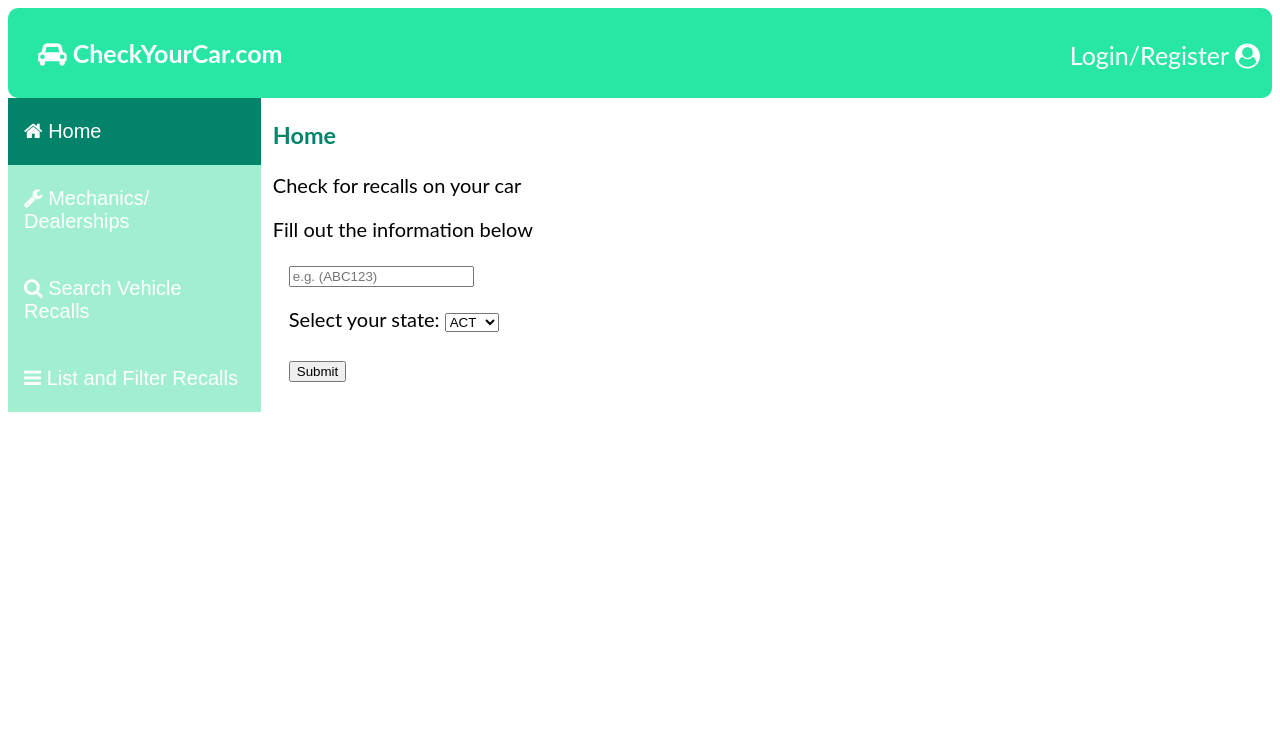
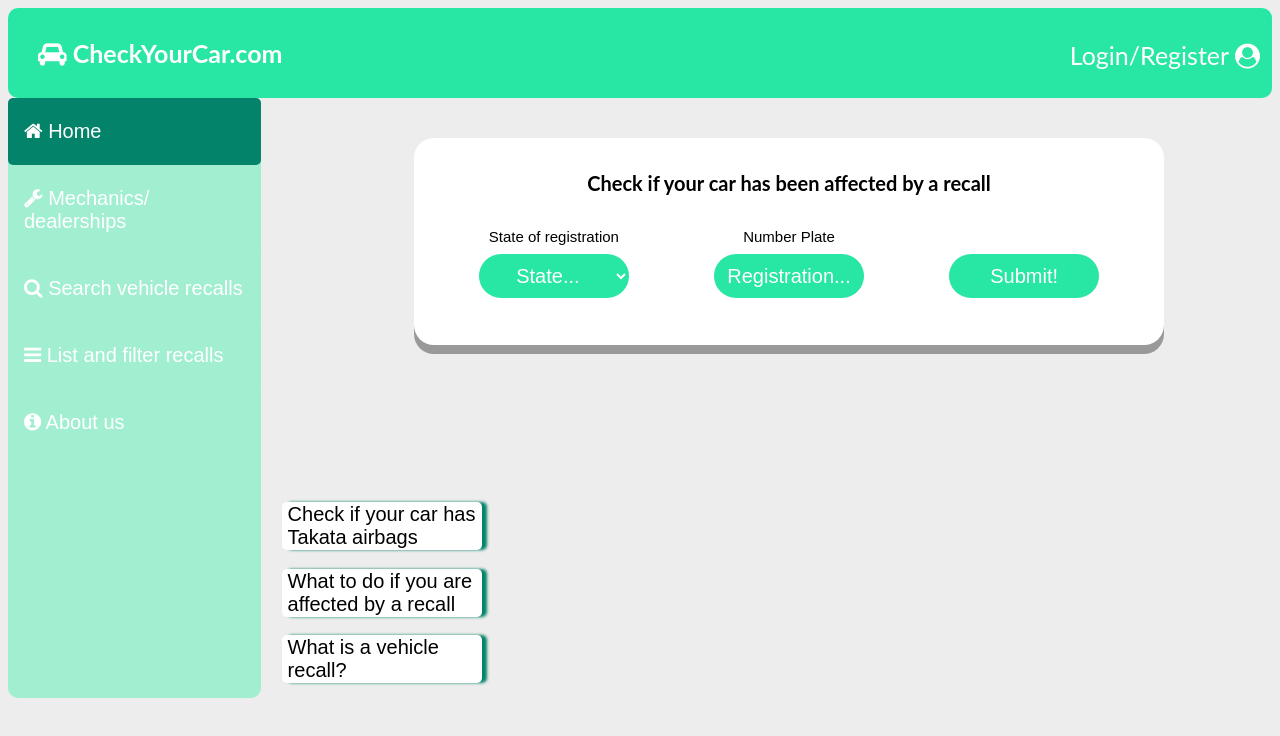
Before and after one commit to Keytel3/databasebois, a plain HTML site: page CYCBase.html in a window 1280 px wide. Drawn offline with Linux system fonts and the light colour scheme.

Commit message:
Add files via upload

```diff
--- a/CYCBase.html
+++ b/CYCBase.html
@@ -25,12 +25,13 @@ loginbutton{
 }
 .tab {
     float: left;
-    border: none;
+    border: 7pt;
+    border-collapse: separate;
     color: white;
     background-color: #a1efd0;
     width: 20%;
-    height: 300%;
-    border-radius: 100px;
+    height: 600px;
+    border-radius: 10px;
     font-size: 100%;
   }
 .tab button {
@@ -53,13 +54,44 @@ loginbutton{
   background-color: rgb(3, 131, 105);
 }
 .tabcontent {
-  float: left;
-  padding: 0px 12px;
-  border: none;
-  width: 70%;
-  border-left: none;
-  height: 300px;
+  padding: 0px 0px;
+  color: rgb(0, 0, 0);
+  background-color: #ffffff;
+  width: 750px;
+  height: fit-content;
+  border-radius: 20px;
+  margin: 30px;
+  font-size: 100%;
+  box-shadow: 0 9px #999;
+  display: flex;
+  position: fixed;
+  left: 30%;
+  margin-top: 40px;
+  text-align: center;
+  padding: 5pt;
 }
+.button {
+  border: 20px;
+  border-color: rgb(61, 61, 61);
+  color: black;
+  text-align: left;
+  cursor: pointer;
+  background-color: white;
+  box-shadow: 5px 0 3px  rgb(3, 131, 105);
+  white-space: normal;
+  width: 200px;
+  font-size: 100%;
+  margin: 10px;
+  margin-left: 0;
+}
+.selectionWrapper {
+  border-radius: 36px;
+  display: inline-block;
+  overflow: hidden;
+  background-color: #28e6a3;
+  border: 1px;
+}
+
 </style>
 <h1><i class="fa fa-car"></i> CheckYourCar.com</h1>
 
@@ -72,62 +104,91 @@ loginbutton{
         </div>
     <!--Establish tabs-->
     <div class="tab">
-        <button class ="tablinks" onclick="openTab(event, 'Home')" id="defaultOpen"><i class="fa fa-home"></i> Home</button>
-        <button class="tablinks" onclick="openTab(event, 'MechDeal')"><i class="fa fa-wrench"></i> Mechanics/ Dealerships</button>
-        <button class="tablinks" onclick="openTab(event, 'Search')"><i class="fa fa-search"></i> Search Vehicle Recalls</button>
-        <button class="tablinks" onclick="openTab(event, 'List')"><i class="fa fa-bars"></i> List and Filter Recalls</button>
+        <button class ="tablinks" onclick="openTab(event, 'Home')" id="defaultOpen"><i class="fa fa-home"></i>  Home</button>
+        <button class="tablinks" onclick="openTab(event, 'MechDeal')"><i class="fa fa-wrench"></i>  Mechanics/ dealerships</button>
+        <button class="tablinks" onclick="openTab(event, 'Search')"><i class="fa fa-search"></i>  Search vehicle recalls</button>
+        <button class="tablinks" onclick="openTab(event, 'List')"><i class="fa fa-bars"></i>  List and filter recalls</button>
+        <button class="tablinks" onclick="openTab(event, 'About')"><i class="fa fa-info-circle"></i>  About us</button>
     </div>
 
     <!--homepage-->
     <div id="Home" class="tabcontent">
-        <h3>Home</h3>
-        <p>Check for recalls on your car</p>
-        <p>Fill out the information below</p>
-
-        <form class="example" action="/action_page.php" style="padding-left:16px">
-            <input type="text" placeholder="e.g. (ABC123)" name="search2">
-
-
-          <form action="/action_page.php">
-              <p></p>
-             <label for="states">Select your state:</label>
-             <select name="states" id="states">
-              <option value="ACT">ACT</option>
-              <option value="NSW">NSW</option>
-              <option value="NT">NT</option>
-              <option value="QLD">QLD</option>
-              <option value="SA">SA</option>
-              <option value="TAS">TAS</option>
-              <option value="VIC">VIC</option>
-              <option value="WA">WA</option>
-             </select>
-             <br><br>
-             <input type="submit" value="Submit">
-           </form>
-      </div>
+        <h4>Check if your car has been affected by a recall</h4>
+        <button class="comment">State of registration</button>
+        <button class="comment">Number Plate</button>
+        <button class="comment"> </button>
+        <select class="selectionbox">
+          <option value="" disabled selected hidden>State...</option>
+          <option>ACT</option>
+          <option>NSW</option>
+          <option>NT</option>
+          <option>QLD</option>
+          <option>SA</option>
+          <option>TAS</option>
+          <option>VIC</option>
+          <option>WA</option>
+        </select>
+        <input type="text" id="inputbox" placeholder="Registration..."/>
+        <button class="button3">Submit!</button>
+    </div>
 
     <!--Mechanics and Dealerships-->
     <div id="MechDeal" class="tabcontent">
         <h3>Mechanics/Dealerships</h3>
         <p>Enter your post code to find a mechanic</p>
         <p>or dealership near you</p>
-        <form class="example" action="/action_page.php" style="padding-left:16px">
-            <input type="text" placeholder="Postcode" name="search2">
-
+        <input type="text" id="inputbox" placeholder="Postcode..."/>
+        <p></p>
       </div>
 
     <!--Search Recalls-->
     <div id="Search" class="tabcontent">
         <h3>Search Vehicle Recalls</h3>
-        <p>Open your goddam eyes</p>
+        <p>Enter keywords such as the recall or vehicle type</p>
+        <input type="text" id="inputbox" placeholder="Keywords..."/>
+        <button class="button3">Submit!</button>
+          <p></p>
       </div>
 
     <!--List/Filter Recalls-->
     <div id="List" class="tabcontent">
         <h3>List and Filter Recalls</h3>
-        <p>Recalls n shit. I dunno</p>
+        <p></p>
       </div>
 
+    <!--About Us-->
+    <div id="About" class="tabcontent">
+      <h3>About Us</h3>
+      <p>According to all known laws of aviation, there is no way a bee should be able to fly.
+        Its wings are too small to get its fat little body off the ground.
+        The bee, of course, flies anyway because bees don't care what humans think is impossible.
+        Yellow, black. Yellow, black. Yellow, black. Yellow, black.
+        Ooh, black and yellow!
+        Let's shake it up a little.
+        Barry! Breakfast is ready!
+        Coming!
+        Hang on a second.
+        Hello?
+        Barry?
+        Adam?
+        Can you believe this is happening?
+        I can't.
+        I'll pick you up.
+        Looking sharp.
+        Use the stairs, Your father paid good money for those.
+        Sorry. I'm excited.</p>
+    </div>
+
+    <!-- Home page buttons-->
+    <div id="btn1">
+      <button class="button"> Check if your car has Takata airbags</button><br>
+    </div>
+    <div id="btn2">
+      <button class="button"> What to do if you are affected by a recall</button><br>
+    </div>
+    <div id="btn3">
+      <button class="button"> What is a vehicle recall?</button>
+    </div>
       <script>
         function openTab(evt, selection) {
           var i, tabcontent, tablinks;
@@ -146,3 +207,4 @@ loginbutton{
         </script>
 </body>
 </html>
+<!--souce: Anthony Nixon, "bee movie script", https://gist.github.com/AnthonyNixon/6ae63abd1834485811200daefc319b40-->
--- a/style.css
+++ b/style.css
@@ -13,6 +13,91 @@ h3{
 h2{
     color:white;
 }
+h4{
+    color: black;
+    font-size: 100%;
+    text-align: center;
+}
 #loginButton{
     position: absolute; top: 40px; right:10px;
 }
+button{
+    border: 1pt;
+    border-radius: 5px;
+    text-align: center;
+    display: inline;
+}
+.button3 {
+    text-align: center;
+    width: 150px;
+    height: 44px;
+    cursor: pointer;
+    border-radius: 22px;
+    background-color: #28e6a3;
+    color: white;
+    font-size: 100%;
+    margin: 40px;
+    margin-top: 5px;
+  }
+.selectionbox {
+    text-align: center;
+    width: 150px;
+    height: 44px;
+    border-radius: 22px;
+    border: 1px;
+    background-color: #28e6a3;
+    color: white;
+    font-size: 100%;
+    margin: 40px;
+    margin-top: 5px;
+
+}
+#inputbox {
+    text-align: center;
+    border: 0px;
+    width: 150px;
+    height: 44px;
+    border-radius: 22px;
+    background-color: #28e6a3;
+    color: white;
+    font-size: 100%;
+    margin: 40px;
+    margin-top: 5px;
+}
+.comment {
+    text-align: center;
+    width: 150px;
+    height:fit-content;
+    cursor:default;
+    background-color: white;
+    color: black;
+    font-size: 75%;
+    margin-bottom: 3px;
+    margin-left: 40px;
+    margin-right: 40px;
+    margin-top: 5px;
+}
+div#frm *{
+    display:inline
+}
+div#btn1 *{
+    position:fixed;
+    bottom: 180pt;
+    left: 22%;
+}
+div#btn2 *{
+    position:fixed;
+    bottom: 130pt;
+    left: 22%;
+}
+div#btn3 *{
+    position:fixed;
+    bottom: 80pt;
+    left: 22%;
+}
+body {
+    background-color: rgb(237, 237, 237);
+}
+::placeholder {
+    color: white;
+}
```
